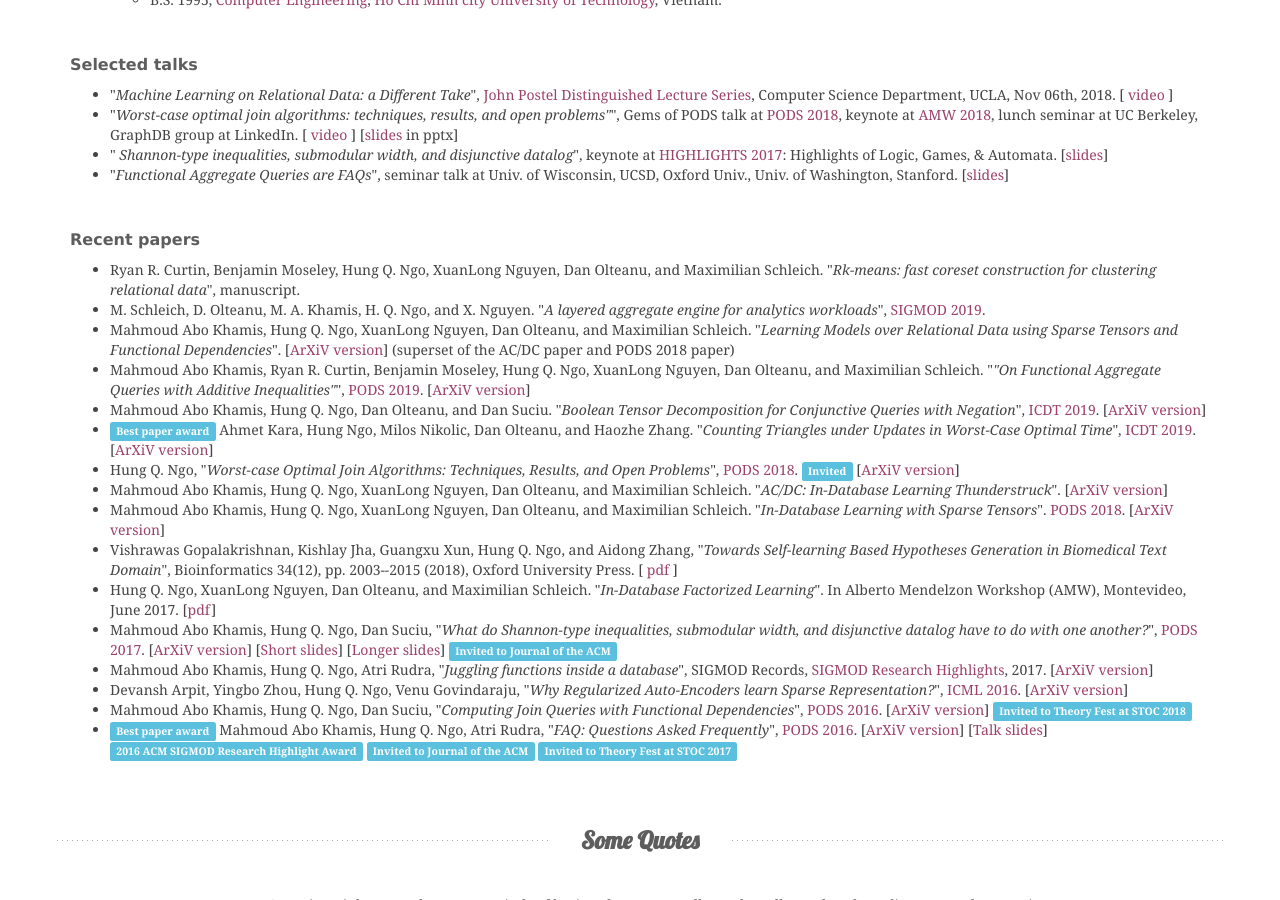
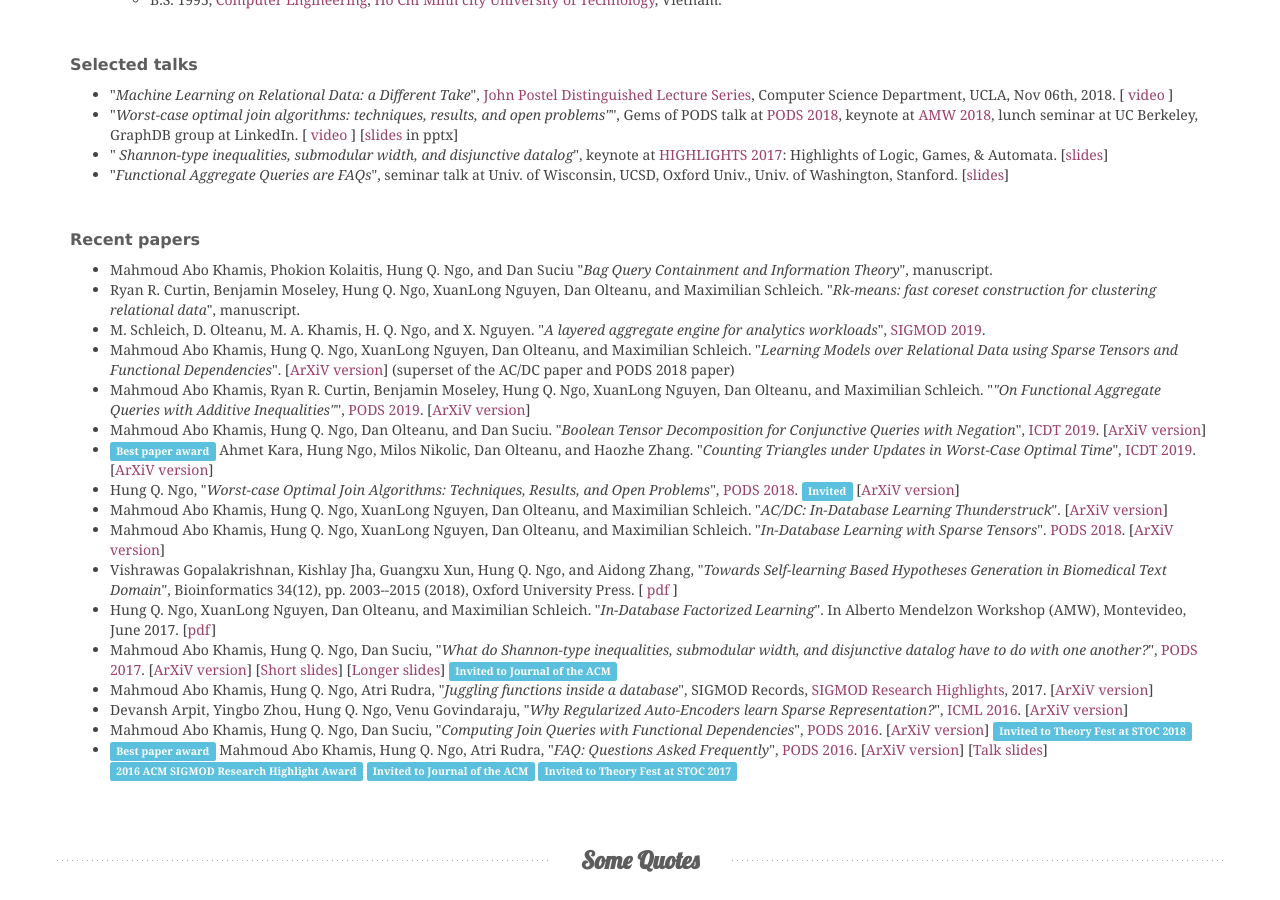
Before and after one commit to hung-q-ngo/hung-q-ngo.github.io, a Jekyll site: the page built from index.html, in a window 1280 px wide and 900 px high, scrolled down 361 px. Built offline with Jekyll 4.4.1, drawn with Linux system fonts in a browser that asks for light colours; some web fonts are replaced.

Commit message:
minor update

```diff
--- a/_data/my_papers.yml
+++ b/_data/my_papers.yml
@@ -1,3 +1,6 @@
+- authors: Mahmoud Abo Khamis, Phokion Kolaitis, Hung Q. Ngo, Dan Suciu
+  title: "Bag Query Containment and Information Theory"
+  year: 2019
 - authors: Maximilian Schleich, Dan Olteanu, Mahmoud Abo Khamis, Hung Q. Ngo, XuanLong Nguyen,
   title: "A layered aggregate engine for analytics workloads"
   conf: ACM SIGMOD/PODS International Conference on Management of Data
--- a/index.html
+++ b/index.html
@@ -78,6 +78,9 @@ title: Home
       <div class="container">
       <h3>Recent papers</h3>
       <ul>
+        <li> Mahmoud Abo Khamis, Phokion Kolaitis, Hung Q. Ngo, and Dan Suciu
+            "<em>Bag Query Containment and Information Theory</em>",
+            manuscript.
         <li> Ryan R. Curtin, Benjamin Moseley, Hung Q. Ngo, XuanLong
             Nguyen, Dan Olteanu, and Maximilian Schleich.
             "<em>Rk-means: fast coreset construction for clustering relational data</em>",
```
